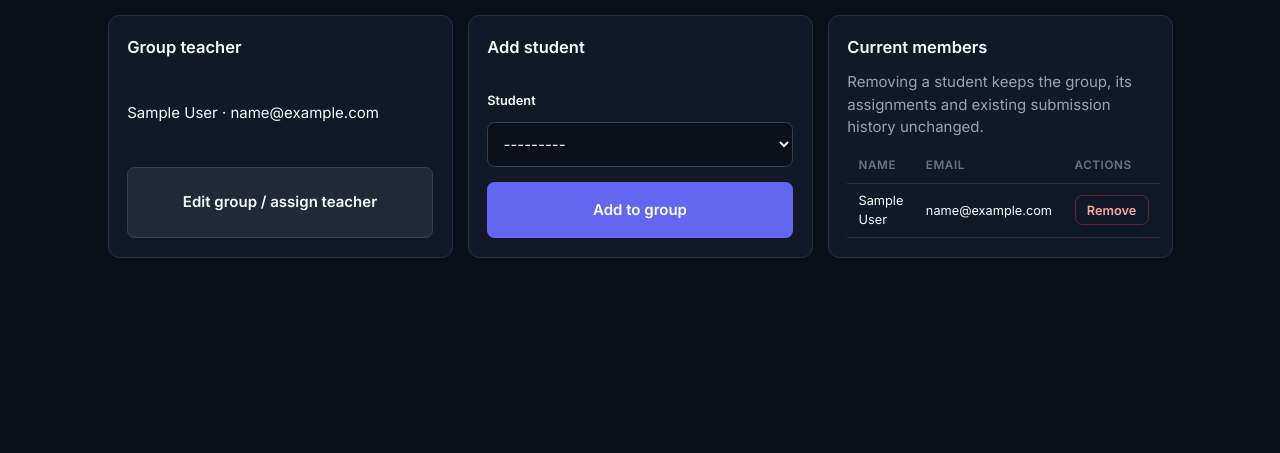
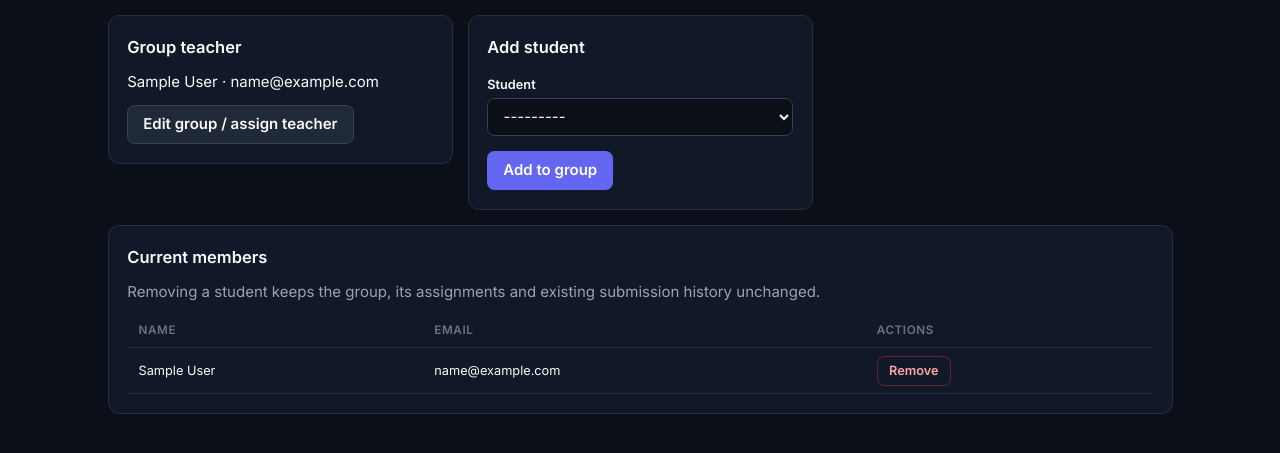
Before and after one commit to team-ok-ITPD/team-OK-itpd, a Django app: page /admin-panel/groups/1/ in a window 1280 px wide. Shown: the part 212-665 px from the top of the page. Run offline with Django 5.2, Linux system fonts and the light colour scheme; a user stored in the database is signed in; tables that the repository leaves empty hold one stand-in row (values such as "Sample post").

Commit message:
style: keep group membership controls compact

```diff
--- a/app/v2/debug_gym/admin_panel/templates/admin_panel/group_students.html
+++ b/app/v2/debug_gym/admin_panel/templates/admin_panel/group_students.html
@@ -4,9 +4,9 @@
 {% block content %}
 <header class="page-header"><div><p class="eyebrow">Teaching group</p><h1>{{ group.name }}</h1><p class="lede">Teacher: {{ group.professor.name }}</p></div><a class="button ghost" href="{% url 'admin_panel:groups' %}">Back to groups</a></header>
 {% include "admin_panel/components/navigation.html" %}
-<section class="grid-cards">
+<section class="grid-cards admin-group-members">
   <section class="card"><h2 class="card-title">Group teacher</h2><p>{{ group.professor.name }} · {{ group.professor.email }}</p><a class="button secondary" href="{% url 'admin_panel:group-edit' group.pk %}">Edit group / assign teacher</a></section>
   <form method="post" action="{% url 'admin_panel:group-member-add' group.pk %}" class="card form">{% csrf_token %}<h2 class="card-title">Add student</h2><label class="field{% if member_form.student.errors %} has-error{% endif %}">Student{{ member_form.student }}{% for error in member_form.student.errors %}<span class="field-error">{{ error }}</span>{% endfor %}</label><button class="button primary" type="submit">Add to group</button></form>
-  <section class="card"><h2 class="card-title">Current members</h2><p class="text-muted">Removing a student keeps the group, its assignments and existing submission history unchanged.</p>{% if group.students.all %}<table class="table"><thead><tr><th>Name</th><th>Email</th><th>Actions</th></tr></thead><tbody>{% for student in group.students.all %}<tr><td>{{ student.name }}</td><td>{{ student.email }}</td><td><form method="post" action="{% url 'admin_panel:group-member-remove' group.pk student.pk %}" data-confirm="Remove {{ student.name }} from {{ group.name }}? Existing assignments and submission history will remain.">{% csrf_token %}<button class="button small danger" type="submit">Remove</button></form></td></tr>{% endfor %}</tbody></table>{% else %}<p class="text-muted">No students are assigned to this group.</p>{% endif %}</section>
+  <section class="card admin-group-roster"><h2 class="card-title">Current members</h2><p class="text-muted">Removing a student keeps the group, its assignments and existing submission history unchanged.</p>{% if group.students.all %}<div class="table-wrap"><table class="table"><thead><tr><th>Name</th><th>Email</th><th>Actions</th></tr></thead><tbody>{% for student in group.students.all %}<tr><td>{{ student.name }}</td><td>{{ student.email }}</td><td><form method="post" action="{% url 'admin_panel:group-member-remove' group.pk student.pk %}" data-confirm="Remove {{ student.name }} from {{ group.name }}? Existing assignments and submission history will remain.">{% csrf_token %}<button class="button small danger" type="submit">Remove</button></form></td></tr>{% endfor %}</tbody></table></div>{% else %}<p class="text-muted">No students are assigned to this group.</p>{% endif %}</section>
 </section>
 {% endblock %}
--- a/app/v2/debug_gym/static/css/main.css
+++ b/app/v2/debug_gym/static/css/main.css
@@ -1471,3 +1471,28 @@ pre {
   column-gap: var(--space-5);
   row-gap: var(--space-2);
 }
+
+/* Page: admin_panel/group_students */
+
+.admin-group-members {
+  align-items: start;
+  grid-template-columns: repeat(auto-fit, minmax(min(100%, 20rem), 1fr));
+}
+
+.admin-group-members > .card,
+.admin-group-members .field {
+  align-content: start;
+  min-width: 0;
+}
+
+.admin-group-members > .card > .button {
+  justify-self: start;
+}
+
+.admin-group-members > .card > p {
+  overflow-wrap: anywhere;
+}
+
+.admin-group-roster {
+  grid-column: 1 / -1;
+}
```
Also changed, not shown: reports/week-08/ai-usage.md (+4 -0 lines).
